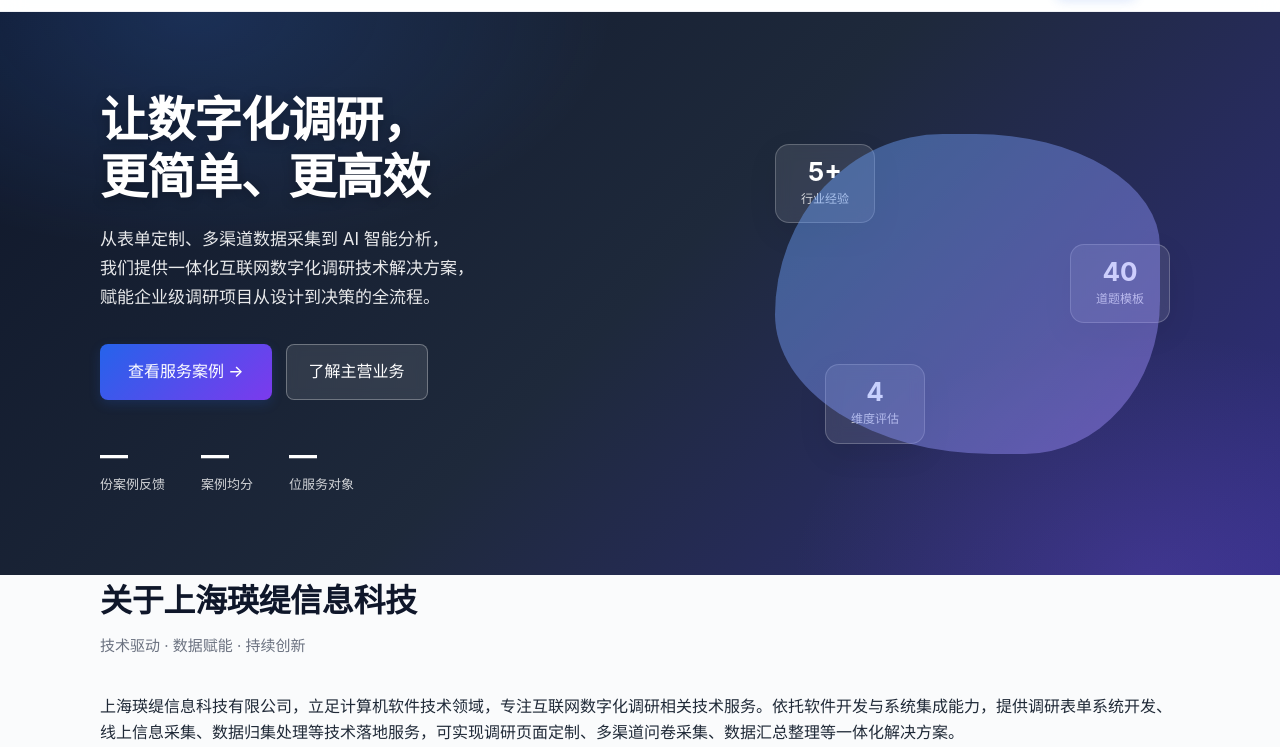
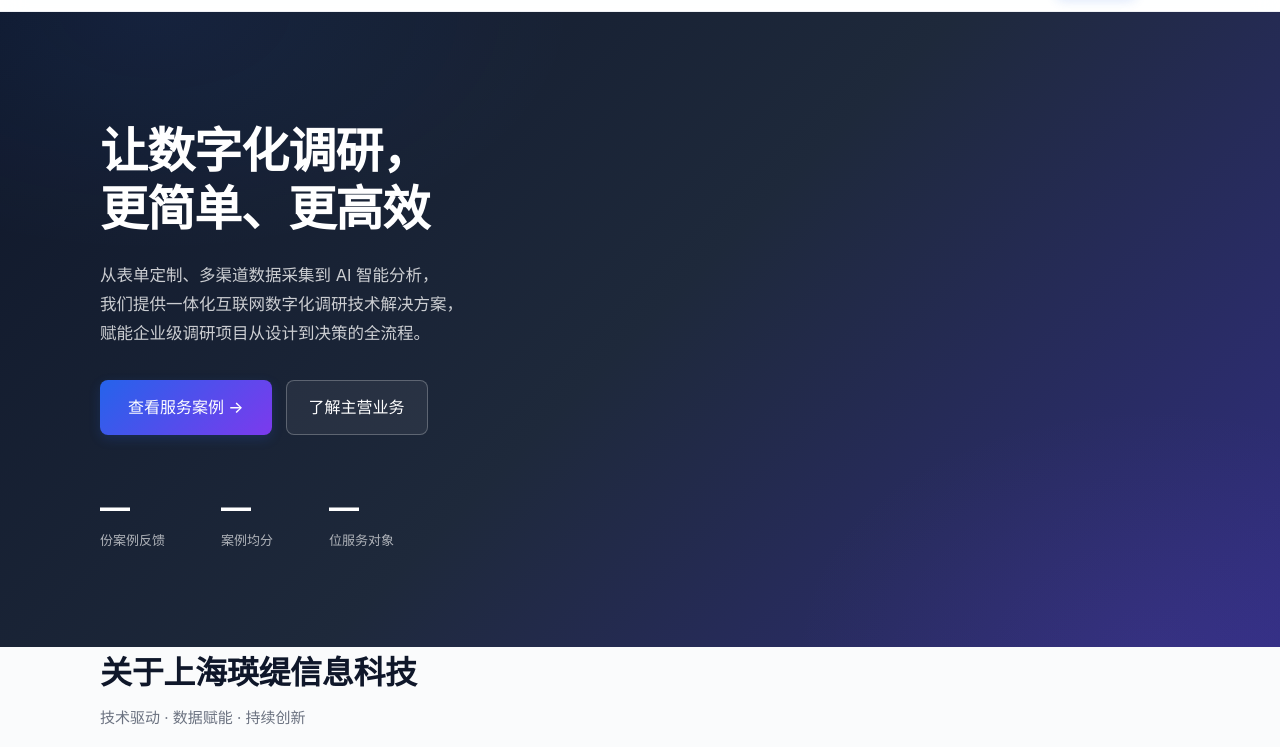
Before and after one commit to LycheeJin2012/homecare-survey-Public, a website: page public/index.html in a window 1280 px wide. Shown: the part 53-800 px from the top of the page. Drawn offline with Linux system fonts and the light colour scheme; no server answers.

Commit message:
style(home): hero 改为纯文字版（去掉装饰球和浮动卡片，更克制）

```diff
--- a/public/css/home.css
+++ b/public/css/home.css
@@ -60,54 +60,73 @@ a { color: inherit; text-decoration: none; }
 }
 .btn-ghost:hover { border-color: #2563eb; color: #2563eb; }
 
-/* ===== Hero ===== */
-/* ===== Hero（合并公司介绍） ===== */
+/* ===== Hero（无装饰，纯文字版） ===== */
 .hero {
   position: relative;
-  padding: 80px 0 80px;
-  background: linear-gradient(135deg, #0f172a 0%, #1e293b 50%, #312e81 100%);
+  padding: 110px 0 96px;
   color: #fff;
   overflow: hidden;
+  background: linear-gradient(135deg, #0f172a 0%, #1e293b 50%, #312e81 100%);
 }
 .hero::before {
   content: "";
   position: absolute; inset: 0;
   background:
-    radial-gradient(700px 400px at 15% 0%, rgba(59,130,246,0.20), transparent 60%),
-    radial-gradient(600px 400px at 90% 100%, rgba(139,92,246,0.18), transparent 60%);
+    radial-gradient(700px 400px at 12% 0%, rgba(59,130,246,0.08), transparent 60%),
+    radial-gradient(600px 400px at 90% 100%, rgba(139,92,246,0.08), transparent 60%);
   pointer-events: none;
 }
 .hero > .container { position: relative; z-index: 1; }
-.hero-grid { display: grid; grid-template-columns: 1.4fr 1fr; gap: 60px; align-items: center; }
-@media (max-width: 900px) { .hero-grid { grid-template-columns: 1fr; } }
-@media (max-width: 700px) { .hero-art { display: none; } }
+.hero-inner { max-width: 780px; }
 
-.hero-title { font-size: 48px; line-height: 1.18; font-weight: 700; margin: 0 0 20px; letter-spacing: -0.02em; color: #0f172a; }
+.hero-title {
+  font-size: 48px;
+  line-height: 1.2;
+  font-weight: 700;
+  margin: 0 0 24px;
+  letter-spacing: -0.02em;
+  color: #fff;
+}
 @media (max-width: 700px) { .hero-title { font-size: 36px; } }
-.hero .hero-title { color: #fff; text-shadow: 0 2px 12px rgba(0,0,0,0.30); }
-.hero .hero-sub { color: rgba(255,255,255,0.90); }
-.hero .meta-num { color: #fff; }
-.hero .meta-label { color: rgba(255,255,255,0.80); }
-.hero .btn-ghost {
-  color: #fff; background: rgba(255,255,255,0.10);
-  border-color: rgba(255,255,255,0.30); backdrop-filter: blur(6px);
+
+.hero-sub {
+  font-size: 16.5px;
+  line-height: 1.75;
+  color: rgba(255,255,255,0.78);
+  margin: 0 0 32px;
 }
-.hero .btn-ghost:hover { background: rgba(255,255,255,0.20); border-color: #fff; color: #fff; }
-.hero .art-blob { background: linear-gradient(135deg, #60a5fa 0%, #a78bfa 100%); opacity: 0.45; }
-.hero .art-card {
-  background: rgba(255,255,255,0.10);
-  border: 1px solid rgba(255,255,255,0.22);
-  backdrop-filter: blur(8px);
+
+.hero-actions {
+  display: flex;
+  gap: 14px;
+  flex-wrap: wrap;
+  margin-bottom: 56px;
 }
-.hero .art-num { color: #fff; }
-.hero .art-label { color: rgba(255,255,255,0.80); }
-.hero-sub { font-size: 17px; color: #4b5563; margin: 0 0 32px; line-height: 1.7; }
-.hero-actions { display: flex; gap: 14px; flex-wrap: wrap; margin-bottom: 40px; }
+.hero-actions .btn-ghost {
+  color: #fff;
+  background: rgba(255,255,255,0.06);
+  border-color: rgba(255,255,255,0.25);
+}
+.hero-actions .btn-ghost:hover {
+  background: rgba(255,255,255,0.14);
+  border-color: rgba(255,255,255,0.5);
+  color: #fff;
+}
 
-.hero-meta { display: flex; gap: 36px; }
+.hero-meta { display: flex; gap: 56px; }
 .meta-item { display: flex; flex-direction: column; }
-.meta-num { font-size: 28px; font-weight: 700; color: #2563eb; line-height: 1.1; }
-.meta-label { font-size: 13px; color: #6b7280; margin-top: 4px; }
+.meta-num {
+  font-size: 30px;
+  font-weight: 700;
+  color: #fff;
+  line-height: 1.1;
+  font-variant-numeric: tabular-nums;
+}
+.meta-label {
+  font-size: 13px;
+  color: rgba(255,255,255,0.65);
+  margin-top: 6px;
+}
 
 /* ===== Hero 艺术 ===== */
 .hero-art { position: relative; height: 360px; }
--- a/public/index.html
+++ b/public/index.html
@@ -37,11 +37,10 @@
     </div>
   </header>
 
-  <!-- Hero（通用公司口号） -->
-  <section class="hero" id="top">
+  <!-- Hero（无装饰，纯文字） -->
+  <section class="hero hero-clean" id="top">
     <div class="container">
-      <div class="hero-grid">
-        <div class="hero-text">
+      <div class="hero-inner">
         <h1 class="hero-title">让数字化调研，<br/>更简单、更高效</h1>
         <p class="hero-sub">从表单定制、多渠道数据采集到 AI 智能分析，<br/>我们提供一体化互联网数字化调研技术解决方案，<br/>赋能企业级调研项目从设计到决策的全流程。</p>
         <div class="hero-actions">
@@ -52,13 +51,6 @@
           <div class="meta-item"><span class="meta-num" id="metaTotal">—</span><span class="meta-label">份案例反馈</span></div>
           <div class="meta-item"><span class="meta-num" id="metaAvg">—</span><span class="meta-label">案例均分</span></div>
           <div class="meta-item"><span class="meta-num" id="metaCaregivers">—</span><span class="meta-label">位服务对象</span></div>
-          </div>
-        </div>
-        <div class="hero-art" aria-hidden="true">
-          <div class="art-card art-card-1"><span class="art-num">5+</span><span class="art-label">行业经验</span></div>
-          <div class="art-card art-card-2"><span class="art-num">40</span><span class="art-label">道题模板</span></div>
-          <div class="art-card art-card-3"><span class="art-num">4</span><span class="art-label">维度评估</span></div>
-          <div class="art-blob"></div>
         </div>
       </div>
     </div>
```
Lines whose indentation alone changed are shown as unchanged.
